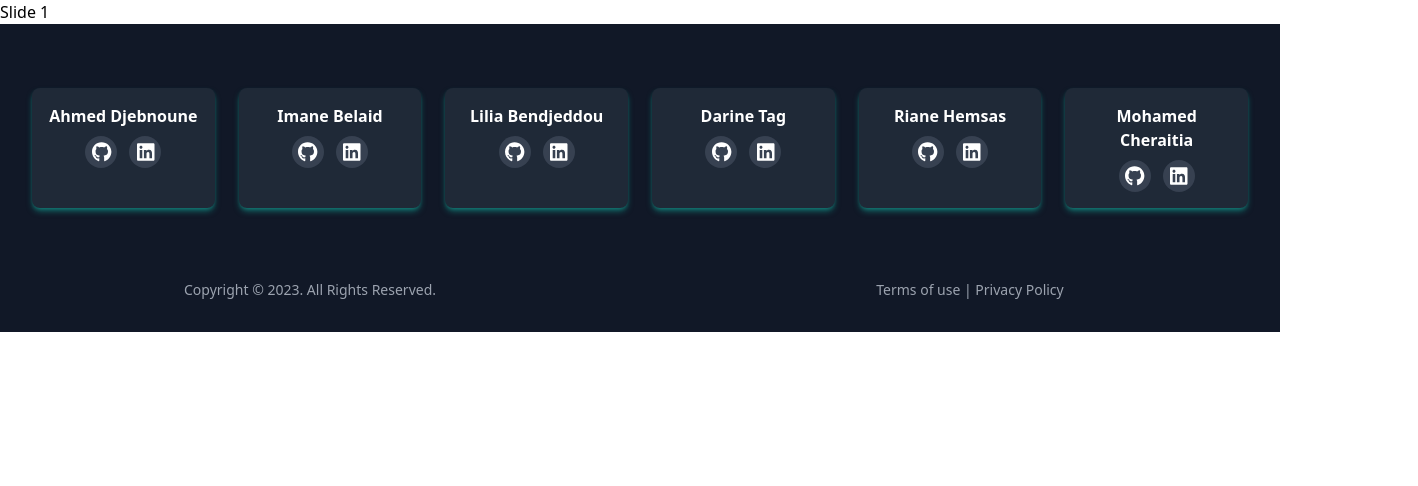
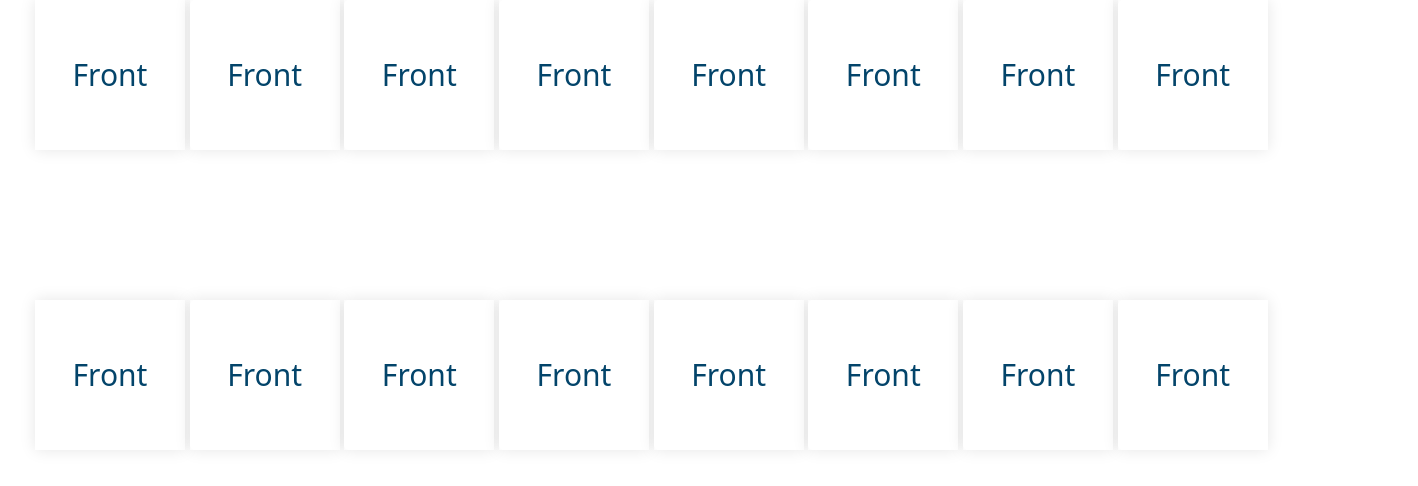
Before and after one commit to 202306-NEA-DZ-FEW/movie-project-cinephiles, a Next.js app: page / in a window 1280 px wide. Shown: the top 486 px of the page, 1418 px wide, since content can reach past the window. Built offline with nearby package versions, Linux system fonts and the light colour scheme.

Commit message:
feat(card component): create flip card component
created a component for an animated flip card

BREAKING CHANGE: styling breaking changes

" create feature #12"

```diff
--- a/package.json
+++ b/package.json
@@ -12,11 +12,14 @@
     "prepare": "husky install"
   },
   "dependencies": {
+    "@emotion/react": "^11.11.1",
+    "@emotion/styled": "^11.11.0",
     "@fortawesome/fontawesome-svg-core": "^6.4.2",
     "@fortawesome/free-brands-svg-icons": "^6.4.2",
     "@fortawesome/free-solid-svg-icons": "^6.4.2",
     "@fortawesome/react-fontawesome": "^0.2.0",
     "@material-tailwind/react": "^2.1.2",
+    "@mui/material": "^5.14.9",
     "autoprefixer": "10.4.15",
     "embla-carousel": "^8.0.0-rc12",
     "embla-carousel-react": "^8.0.0-rc12",
--- a/src/components/Card/Card.jsx
+++ b/src/components/Card/Card.jsx
@@ -0,0 +1,16 @@
+import React from "react"
+
+function Card() {
+  return (
+    <>
+      <div className="card">
+        <div className="content">
+          <div className="front">Front</div>
+          <div className="back">Back!</div>
+        </div>
+      </div>
+    </>
+  )
+}
+
+export default Card
--- a/src/components/Footer/Footer.jsx
+++ b/src/components/Footer/Footer.jsx
@@ -14,14 +14,14 @@ export default function Footer() {
         alt='logo'
         />
       </div> */}
-      <ItemsContainer />
-      <div
+      {/* <ItemsContainer /> */}
+      {/* <div
         className="grid grid-cols-1 sm:grid-cols-2 lg:grid-cols-2 gap-10
         text-center pt-2 text-gray-400 text-sm pb-8"
       >
         <span>Copyright © {current_year}. All Rights Reserved.</span>
         <span>Terms of use | Privacy Policy</span>
-      </div>
+      </div> */}
     </footer>
   )
 }
--- a/src/components/Footer/Item.jsx
+++ b/src/components/Footer/Item.jsx
@@ -12,7 +12,7 @@ export default function Item({ title, githubLink, linkedinLink }) {
     bg-gray-700 mx-1.5 text-xl hover:text-gray-100 hover:bg-teal-500
     duration-300 rounded-full h-8 w-8 flex items-center justify-center"
           >
-            <FontAwesomeIcon icon={faGithub} />
+            {/* <FontAwesomeIcon icon={faGithub} /> */}
           </span>
         </a>
         <a href={linkedinLink} target="_blank">
@@ -21,7 +21,7 @@ export default function Item({ title, githubLink, linkedinLink }) {
     bg-gray-700 mx-1.5 text-xl hover:text-gray-100 hover:bg-teal-500
     duration-300 rounded-full h-8 w-8 flex items-center justify-center"
           >
-            <FontAwesomeIcon icon={faLinkedin} />
+            {/* <FontAwesomeIcon icon={faLinkedin} /> */}
           </span>
         </a>
       </div>
--- a/src/components/Navbar/Navbar.jsx
+++ b/src/components/Navbar/Navbar.jsx
@@ -4,9 +4,7 @@ export default function Navbar() {
   return (
     <nav className="fixed w-full h-24 shadow-xl text-[22px]">
       <div>
-        <div>
-          <Image />
-        </div>
+        <div>{/* <Image /> */}</div>
         <div>
           <ul classeName="flex-none">
             <li> About </li>
--- a/src/pages/index.js
+++ b/src/pages/index.js
@@ -1,8 +1,64 @@
+import Navbar from "@/components/Navbar/Navbar"
 import Carousel from "../components/Carousel/Carousel"
+import Card from "@/components/Card/Card"
+import { Grid } from "@mui/material"
+
 export default function Home() {
   return (
     <main>
-      <Carousel />
+      {/* <Carousel /> */}
+      {/* <Navbar /> */}
+
+      <Grid container>
+        <Grid item xs={9} sm={3} md={1.45}>
+          <Card />
+        </Grid>
+        <Grid item xs={9} sm={3} md={1.45}>
+          <Card />
+        </Grid>
+        <Grid item xs={9} sm={3} md={1.45}>
+          <Card />
+        </Grid>
+        <Grid item xs={9} sm={3} md={1.45}>
+          <Card />
+        </Grid>
+        <Grid item xs={9} sm={3} md={1.45}>
+          <Card />
+        </Grid>
+        <Grid item xs={9} sm={3} md={1.45}>
+          <Card />
+        </Grid>
+        <Grid item xs={9} sm={3} md={1.45}>
+          <Card />
+        </Grid>
+        <Grid item xs={9} sm={3} md={1.45}>
+          <Card />
+        </Grid>
+        <Grid item xs={9} sm={3} md={1.45}>
+          <Card />
+        </Grid>
+        <Grid item xs={9} sm={3} md={1.45}>
+          <Card />
+        </Grid>
+        <Grid item xs={9} sm={3} md={1.45}>
+          <Card />
+        </Grid>
+        <Grid item xs={9} sm={3} md={1.45}>
+          <Card />
+        </Grid>
+        <Grid item xs={9} sm={3} md={1.45}>
+          <Card />
+        </Grid>
+        <Grid item xs={9} sm={3} md={1.45}>
+          <Card />
+        </Grid>
+        <Grid item xs={9} sm={3} md={1.45}>
+          <Card />
+        </Grid>
+        <Grid item xs={9} sm={3} md={1.45}>
+          <Card />
+        </Grid>
+      </Grid>
     </main>
   )
 }
--- a/src/styles/globals.css
+++ b/src/styles/globals.css
@@ -1,8 +1,8 @@
 @tailwind base;
 @tailwind components;
 @tailwind utilities;
-
-.embla {
+@import "https://fonts.googleapis.com/css?family=Lily+Script+One";
+/* .embla {
   overflow: hidden;
 }
 .embla__container {
@@ -11,4 +11,45 @@
 .embla__slide {
   flex: 0 0 100%;
   min-width: 0;
+} */
+
+.card {
+  width: 300px;
+  height: 300px;
+  perspective: 500px;
+  margin-left: 35px;
 }
+
+.content {
+  position: relative;
+  width: 50%;
+  height: 50%;
+  box-shadow: 0 0 15px rgba(0, 0, 0, 0.1);
+  transition: transform 1s;
+  transform-style: preserve-3d;
+}
+
+.card:hover .content {
+  transform: rotateY(180deg);
+  transition: transform 0.5s;
+}
+
+.front,
+.back {
+  position: absolute;
+  height: 100%;
+  width: 100%;
+  background: white;
+  line-height: 150px;
+  color: #03446a;
+  text-align: center;
+  font-size: 30px;
+  border-radius: 5px;
+  backface-visibility: hidden;
+}
+
+.back {
+  background: #03446a;
+  color: white;
+  transform: rotateY(180deg);
+}
```
Also changed, not shown: 1 other file (tests, documents, lock files or other folders).
